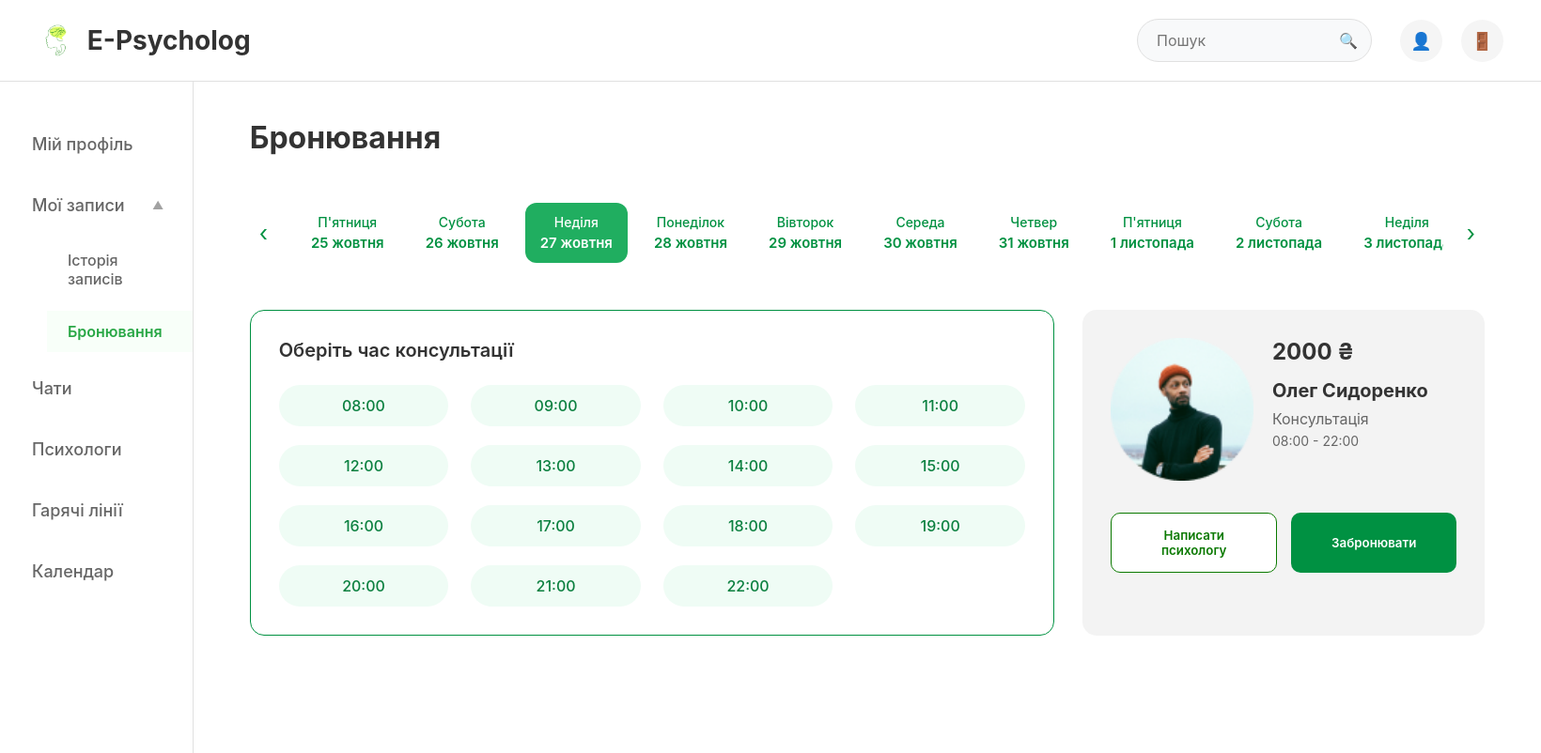
After one commit to r3alscript/Mental-E-Service, a Django app: page /booking/booking/ in a window 1640 px wide. The commit adds this page. Shown: the whole page at 94% size. Run offline with Django 4.2, Linux system fonts and the light colour scheme.

Commit message:
added booking display

```diff
--- /dev/null
+++ b/booking/templates/booking/booking_page.html
@@ -0,0 +1,466 @@
+{% extends "base.html" %} {% load static %} {% block title %}Бронювання -
+E-Psycholog{% endblock %} {% block content %}
+<div class="booking-page">
+  <!-- Заголовок как в psychologists_list.html -->
+  <div class="page-controls">
+    <h1 class="content-title">Бронювання</h1>
+  </div>
+
+  <!-- Слайдер дат - БОЛЬШЕ ЭЛЕМЕНТОВ, НО ПРЕЖНИЙ РАЗМЕР -->
+  <div class="date-slider-container">
+    <div class="date-slider">
+      <button class="slider-arrow left-arrow">‹</button>
+
+      <div class="dates-wrapper">
+        <!-- Добавил больше дат для заполнения слайдера -->
+        <div class="date-item" data-date="2024-10-25">
+          <div class="day-week">П'ятниця</div>
+          <div class="day-month">25 жовтня</div>
+        </div>
+        <div class="date-item" data-date="2024-10-26">
+          <div class="day-week">Субота</div>
+          <div class="day-month">26 жовтня</div>
+        </div>
+        <div class="date-item active" data-date="2024-10-27">
+          <div class="day-week">Неділя</div>
+          <div class="day-month">27 жовтня</div>
+        </div>
+        <div class="date-item" data-date="2024-10-28">
+          <div class="day-week">Понеділок</div>
+          <div class="day-month">28 жовтня</div>
+        </div>
+        <div class="date-item" data-date="2024-10-29">
+          <div class="day-week">Вівторок</div>
+          <div class="day-month">29 жовтня</div>
+        </div>
+        <div class="date-item" data-date="2024-10-30">
+          <div class="day-week">Середа</div>
+          <div class="day-month">30 жовтня</div>
+        </div>
+        <div class="date-item" data-date="2024-10-31">
+          <div class="day-week">Четвер</div>
+          <div class="day-month">31 жовтня</div>
+        </div>
+        <div class="date-item" data-date="2024-11-01">
+          <div class="day-week">П'ятниця</div>
+          <div class="day-month">1 листопада</div>
+        </div>
+        <div class="date-item" data-date="2024-11-02">
+          <div class="day-week">Субота</div>
+          <div class="day-month">2 листопада</div>
+        </div>
+        <div class="date-item" data-date="2024-11-03">
+          <div class="day-week">Неділя</div>
+          <div class="day-month">3 листопада</div>
+        </div>
+        <div class="date-item" data-date="2024-11-04">
+          <div class="day-week">Понеділок</div>
+          <div class="day-month">4 листопада</div>
+        </div>
+      </div>
+
+      <button class="slider-arrow right-arrow">›</button>
+    </div>
+  </div>
+
+  <!-- Основной контент (без изменений) -->
+  <div class="booking-content">
+    <div class="time-selection-container">
+      <h3 class="time-title">Оберіть час консультації</h3>
+      <div class="time-grid">
+        <div class="time-slot">08:00</div>
+        <div class="time-slot">09:00</div>
+        <div class="time-slot">10:00</div>
+        <div class="time-slot">11:00</div>
+        <div class="time-slot">12:00</div>
+        <div class="time-slot">13:00</div>
+        <div class="time-slot">14:00</div>
+        <div class="time-slot">15:00</div>
+        <div class="time-slot">16:00</div>
+        <div class="time-slot">17:00</div>
+        <div class="time-slot">18:00</div>
+        <div class="time-slot">19:00</div>
+        <div class="time-slot">20:00</div>
+        <div class="time-slot">21:00</div>
+        <div class="time-slot">22:00</div>
+      </div>
+    </div>
+
+    <div class="psychologist-info-container">
+      <div class="psychologist-main-info">
+        <div class="psychologist-photo-large">
+          <img
+            src="{% static 'booking/img/psychologists/oleg_sidorenko.png' %}"
+            alt="Олег Сидоренко"
+          />
+        </div>
+
+        <div class="psychologist-details">
+          <div class="price-section">
+            <span class="price">2000 ₴</span>
+          </div>
+          <div class="name-section">
+            <h3 class="psychologist-name">Олег Сидоренко</h3>
+          </div>
+          <div class="consultation-type">Консультація</div>
+          <div class="time-range">08:00 - 22:00</div>
+        </div>
+      </div>
+
+      <div class="action-buttons">
+        <button class="btn-write-psychologist">Написати психологу</button>
+        <button class="btn-book-consultation">Забронювати</button>
+      </div>
+    </div>
+  </div>
+</div>
+
+<style>
+  .booking-page {
+    padding: 40px;
+  }
+
+  /* Заголовок как в psychologists_list.html */
+  .page-controls {
+    display: flex;
+    justify-content: space-between;
+    align-items: center;
+    margin-bottom: 40px;
+    padding: 0 20px;
+  }
+
+  .content-title {
+    font-size: 32px;
+    font-weight: 700;
+    color: #333;
+    margin: 0;
+  }
+
+  /* Слайдер дат - ПРЕЖНИЙ РАЗМЕР, БОЛЬШЕ ЭЛЕМЕНТОВ */
+  .date-slider-container {
+    margin-bottom: 40px;
+    padding: 0 20px;
+  }
+
+  .date-slider {
+    display: flex;
+    align-items: center;
+    justify-content: space-between;
+    gap: 15px;
+  }
+
+  .slider-arrow {
+    background: none;
+    border: none;
+    font-size: 24px;
+    color: #009141;
+    cursor: pointer;
+    padding: 10px;
+    border-radius: 50%;
+    transition: background-color 0.2s;
+    flex-shrink: 0;
+  }
+
+  .slider-arrow:hover {
+    background-color: #f0f0f0;
+  }
+
+  .dates-wrapper {
+    display: flex;
+    gap: 12px;
+    flex: 1;
+    justify-content: flex-start; /* Теперь можно скроллить */
+    overflow-x: auto;
+    padding: 10px 5px;
+    scrollbar-width: none; /* Скрыть скроллбар для Firefox */
+    -ms-overflow-style: none; /* Скрыть скроллбар для IE */
+  }
+
+  .dates-wrapper::-webkit-scrollbar {
+    display: none; /* Скрыть скроллбар для Webkit */
+  }
+
+  .date-item {
+    display: flex;
+    flex-direction: column;
+    align-items: center;
+    padding: 12px 16px;
+    border-radius: 12px;
+    background: #ffffff;
+    color: #009141;
+    cursor: pointer;
+    transition: all 0.2s;
+    min-width: 90px;
+    flex-shrink: 0; /* Важно для скролла */
+  }
+
+  .date-item.active,
+  .date-item:hover {
+    background: #20ae60;
+    color: #ffffff;
+  }
+
+  .day-week {
+    font-size: 14px;
+    font-weight: 500;
+    margin-bottom: 4px;
+  }
+
+  .day-month {
+    font-size: 15px;
+    font-weight: 600;
+  }
+
+  /* Остальные стили без изменений */
+  .booking-content {
+    display: grid;
+    grid-template-columns: 2fr 1fr;
+    gap: 30px;
+    padding: 0 20px;
+  }
+
+  .time-selection-container {
+    border: 1px solid #009141;
+    border-radius: 15px;
+    padding: 30px;
+    background: white;
+  }
+
+  .time-title {
+    font-size: 20px;
+    font-weight: 600;
+    color: #333;
+    margin-bottom: 25px;
+  }
+
+  .time-grid {
+    display: grid;
+    grid-template-columns: repeat(4, 1fr);
+    gap: 20px 24px;
+  }
+
+  .time-slot {
+    padding: 12px 16px;
+    background: #effcf5;
+    color: #0c8040;
+    border-radius: 25px;
+    text-align: center;
+    font-weight: 500;
+    cursor: pointer;
+    transition: all 0.2s;
+  }
+
+  .time-slot:hover,
+  .time-slot.active {
+    background: #20ae60;
+    color: #ffffff;
+  }
+
+  .psychologist-info-container {
+    background: #f3f3f3;
+    border-radius: 15px;
+    padding: 30px;
+    display: flex;
+    flex-direction: column;
+    gap: 30px;
+  }
+
+  .psychologist-main-info {
+    display: flex;
+    gap: 20px;
+    align-items: flex-start;
+  }
+
+  .psychologist-photo-large img {
+    width: 152px;
+    height: 152px;
+    border-radius: 15px;
+    object-fit: cover;
+  }
+
+  .psychologist-details {
+    flex: 1;
+  }
+
+  .price-section {
+    margin-bottom: 15px;
+  }
+
+  .price {
+    font-size: 24px;
+    font-weight: 700;
+    color: #333;
+  }
+
+  .name-section {
+    margin-bottom: 8px;
+  }
+
+  .psychologist-name {
+    font-size: 20px;
+    font-weight: 700;
+    color: #333;
+    margin: 0;
+  }
+
+  .consultation-type {
+    font-size: 16px;
+    color: #666;
+    margin-bottom: 5px;
+  }
+
+  .time-range {
+    font-size: 14px;
+    color: #666;
+  }
+
+  .action-buttons {
+    display: flex;
+    gap: 15px;
+  }
+
+  .btn-write-psychologist {
+    flex: 1;
+    padding: 15px 20px;
+    background: #ffffff;
+    color: #0a7900;
+    border: 1px solid #0a7900;
+    border-radius: 10px;
+    font-weight: 600;
+    cursor: pointer;
+    transition: all 0.2s;
+  }
+
+  .btn-write-psychologist:hover {
+    background: #f0f0f0;
+  }
+
+  .btn-book-consultation {
+    flex: 1;
+    padding: 15px 20px;
+    background: #009142;
+    color: #ffffff;
+    border: none;
+    border-radius: 10px;
+    font-weight: 600;
+    cursor: pointer;
+    transition: background-color 0.2s;
+  }
+
+  .btn-book-consultation:hover {
+    background: #007a35;
+  }
+
+  @media (max-width: 1200px) {
+    .booking-content {
+      grid-template-columns: 1fr;
+    }
+
+    .time-grid {
+      grid-template-columns: repeat(3, 1fr);
+    }
+  }
+
+  @media (max-width: 768px) {
+    .booking-page {
+      padding: 20px;
+    }
+
+    .dates-wrapper {
+      justify-content: flex-start;
+    }
+
+    .date-item {
+      min-width: 85px;
+      padding: 10px 12px;
+    }
+
+    .time-grid {
+      grid-template-columns: repeat(2, 1fr);
+    }
+
+    .psychologist-main-info {
+      flex-direction: column;
+      text-align: center;
+    }
+
+    .action-buttons {
+      flex-direction: column;
+    }
+  }
+</style>
+
+<script>
+  // JavaScript для интерактивности
+  document.addEventListener("DOMContentLoaded", function () {
+    // Обработка выбора даты
+    const dateItems = document.querySelectorAll(".date-item");
+    dateItems.forEach((item) => {
+      item.addEventListener("click", function () {
+        dateItems.forEach((d) => d.classList.remove("active"));
+        this.classList.add("active");
+      });
+    });
+
+    // Обработка выбора времени
+    const timeSlots = document.querySelectorAll(".time-slot");
+    timeSlots.forEach((slot) => {
+      slot.addEventListener("click", function () {
+        timeSlots.forEach((t) => t.classList.remove("active"));
+        this.classList.add("active");
+      });
+    });
+
+    // Заглушки для кнопок
+    document
+      .querySelector(".btn-book-consultation")
+      .addEventListener("click", function () {
+        alert("Функція бронювання буде реалізована найближчим часом!");
+      });
+
+    document
+      .querySelector(".btn-write-psychologist")
+      .addEventListener("click", function () {
+        alert("Функція написання психологу буде реалізована найближчим часом!");
+      });
+
+    // Простая логика слайдера
+    const datesWrapper = document.querySelector(".dates-wrapper");
+    const leftArrow = document.querySelector(".left-arrow");
+    const rightArrow = document.querySelector(".right-arrow");
+
+    leftArrow.addEventListener("click", function () {
+      datesWrapper.scrollBy({ left: -200, behavior: "smooth" });
+    });
+
+    rightArrow.addEventListener("click", function () {
+      datesWrapper.scrollBy({ left: 200, behavior: "smooth" });
+    });
+  });
+</script>
+
+<!-- JavaScript для исправления активной навигации -->
+<script>
+  document.addEventListener("DOMContentLoaded", function () {
+    // Убираем активное состояние у всех пунктов меню
+    const allNavLinks = document.querySelectorAll(".nav-link");
+    allNavLinks.forEach((link) => {
+      link.classList.remove("active");
+    });
+
+    // Находим пункт "Бронювання" в подменю и делаем его активным
+    const bookingLinks = document.querySelectorAll(".nav-link");
+    bookingLinks.forEach((link) => {
+      if (link.textContent.trim() === "Бронювання") {
+        link.classList.add("active");
+        // Также активируем родительский пункт "Мої записи"
+        const parentLink = link.closest(".submenu").previousElementSibling;
+        if (parentLink && parentLink.classList.contains("has-submenu")) {
+          parentLink.classList.add("active-submenu");
+          parentLink.nextElementSibling.style.display = "block";
+        }
+      }
+    });
+  });
+</script>
+{% endblock %}
--- a/templates/base.html
+++ b/templates/base.html
@@ -236,7 +236,7 @@
                 <a href="#" class="nav-link">Історія записів</a>
               </li>
               <li class="nav-item">
-                <a href="#" class="nav-link">Бронювання</a>
+                <a href="/booking/booking/" class="nav-link">Бронювання</a>
               </li>
             </ul>
           </li>
```
Also changed, not shown: booking/templates/booking/psychologists_list.html (+4 -4 lines), booking/static/booking/img/psychologists/andrii_sirko.jpg (deleted), booking/static/booking/img/psychologists/andrii_sirko.png (added), booking/static/booking/img/psychologists/inna_mitskevich.jpg (deleted), booking/static/booking/img/psychologists/inna_mitskevich.png (added), booking/static/booking/img/psychologists/oleg_sidorenko.jpg (deleted), booking/static/booking/img/psychologists/oleg_sidorenko.png (added), booking/static/booking/img/psychologists/pavlo_sidorenko.jpg (deleted), booking/static/booking/img/psychologists/pavlo_sidorenko.png (added).
